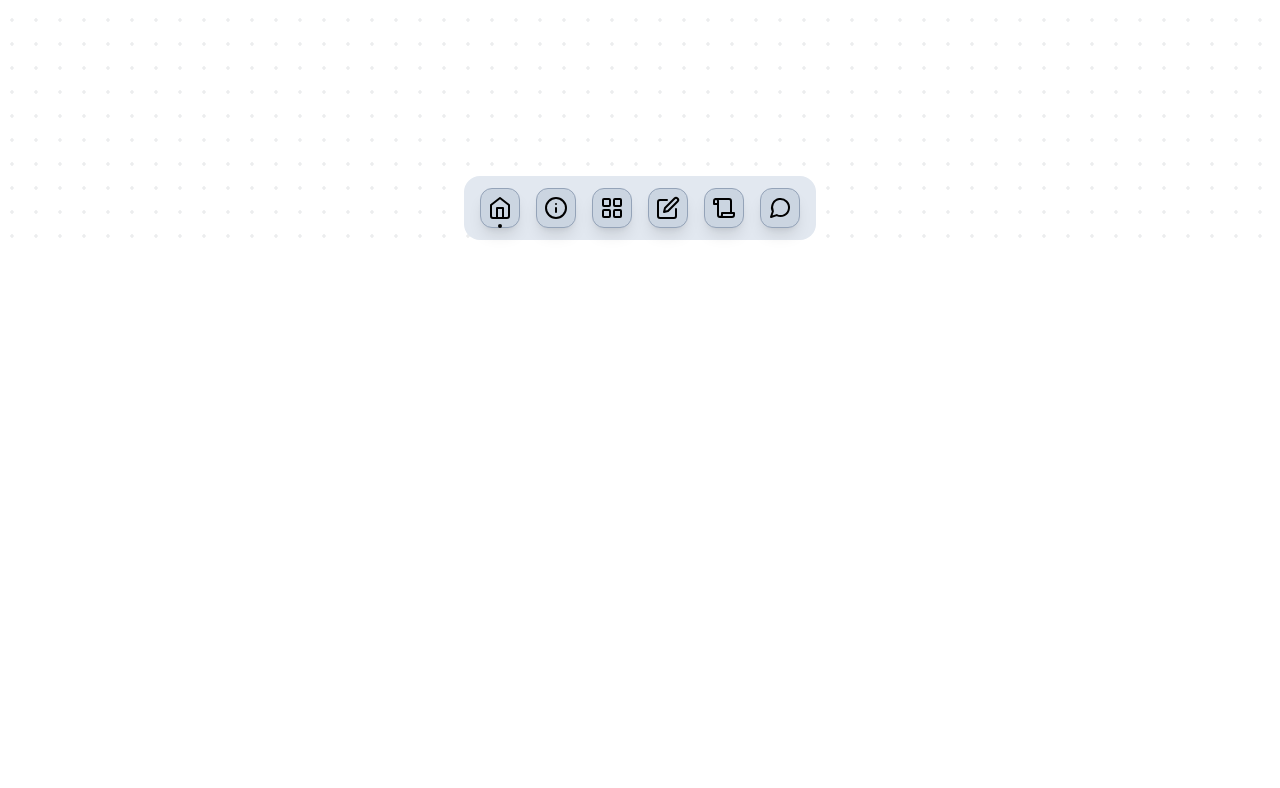
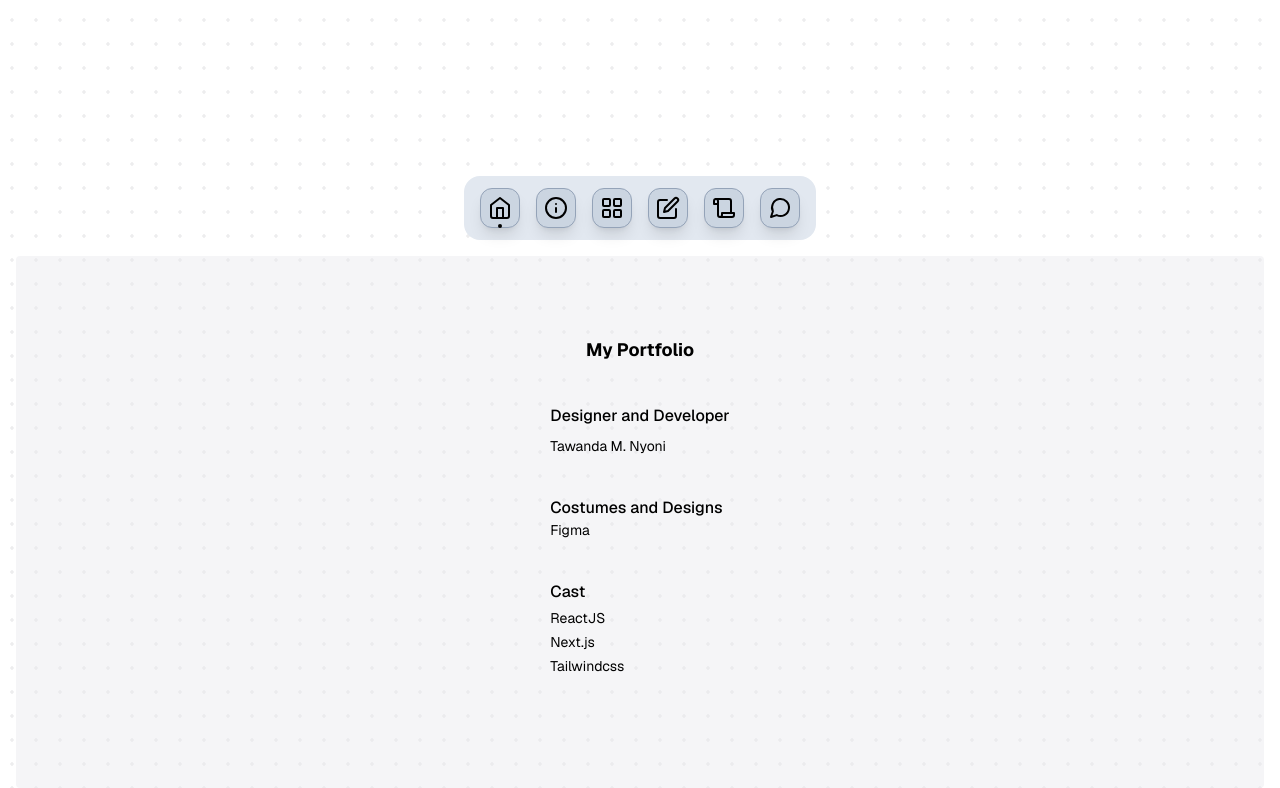
Before and after one commit to tmnyoni/tmnyoni.github.io, a Next.js app: page / in a window 1280 px wide. Shown: the part 544-1332 px from the top of the page. Before the commit the page ends 800 px from the top, so only its background shows below. Built offline with nearby package versions, Linux system fonts and the light colour scheme.

Commit message:
add footer

```diff
--- a/src/app/(site)/about-me/page.tsx
+++ b/src/app/(site)/about-me/page.tsx
@@ -16,7 +16,7 @@ const caveat = Caveat({
 
 export default function Page() {
     return (
-        <main className="flex min-h-screen w-screen flex-col px-4 pt-8">
+        <main className="flex min-h-screen  flex-col px-4 pt-8">
             <section className="mx-auto max-w-[600px]">
                 <div>
                     <div
--- a/src/app/(site)/blog/page.tsx
+++ b/src/app/(site)/blog/page.tsx
@@ -10,7 +10,7 @@ const anton = Anton({
 
 export default function Page() {
     return (
-        <main className="flex min-h-screen  w-screen flex-col px-4 pt-8">
+        <main className="flex min-h-screen   flex-col px-4 pt-8">
             <section className="mx-auto max-w-[600px]">
                 <div className={cn("text-3xl", anton.className)}>Blog</div>
                 <div className="mt-2 text-sm text-slate-700">
--- a/src/app/(site)/chat-me/page.tsx
+++ b/src/app/(site)/chat-me/page.tsx
@@ -14,7 +14,7 @@ const anton = Anton({
 
 export default function Page() {
     return (
-        <main className="flex min-h-screen w-screen flex-col px-4 pt-8">
+        <main className="flex min-h-screen  flex-col px-4 pt-8">
             <section className="mx-auto max-w-[600px]">
                 <div>
                     <div className={cn("text-3xl", anton.className)}>
--- a/src/app/(site)/layout.tsx
+++ b/src/app/(site)/layout.tsx
@@ -12,7 +12,8 @@ export default function SiteLayout(props: RootLayoutProps) {
     const { children } = props
 
     return (
-        <main className="relative flex min-h-screen w-screen flex-col items-center justify-center">
+        <main className="relative min-h-screen">
+            <div className="grid h-screen place-items-center">
                 <ToggleThemeButton />
 
                 {children}
@@ -20,6 +21,32 @@ export default function SiteLayout(props: RootLayoutProps) {
                     <DesktopDock className="sm:flex" />
                     <MobileDock className="sm:hidden" />
                 </section>
+            </div>
+            <Footer />
         </main>
     )
 }
+
+export function Footer() {
+    return (
+        <div className="mx-1 grid flex-col place-items-center justify-center rounded bg-gray-200/40 px-4 dark:bg-black/90 md:mx-4">
+            <div className="mt-20 text-lg font-bold">My Portfolio</div>
+            <div className="mb-28 mt-10 space-y-10">
+                <div>
+                    <h3 className="font-medium">Designer and Developer</h3>
+                    <p className="mt-2 text-sm"> Tawanda M. Nyoni</p>
+                </div>
+                <div>
+                    <h3 className="font-medium">Costumes and Designs</h3>
+                    <p className="text-sm">Figma</p>
+                </div>
+                <div className="space-y-1">
+                    <h3 className="font-medium">Cast</h3>
+                    <p className="text-sm"> ReactJS </p>
+                    <p className="text-sm"> Next.js </p>
+                    <p className="text-sm"> Tailwindcss </p>
+                </div>
+            </div>
+        </div>
+    )
+}
--- a/src/app/(site)/page.tsx
+++ b/src/app/(site)/page.tsx
@@ -63,15 +63,6 @@ export default function Page() {
                         className="mt-10 max-w-[19ch] text-center text-4xl font-black leading-tight md:text-8xl"
                     />
                 </motion.div>
-                <motion.div
-                    variants={item}
-                    // className="mt-10 text-balance text-center text-4xl font-black leading-tight sm:text-6xl md:text-8xl"
-                >
-                    {/* <AnimatedText
-                        text="Software Developer and UI & UX Designer"
-                        className="mt-10 max-w-[19ch] text-center text-4xl font-black leading-tight md:text-8xl"
-                    /> */}
-                </motion.div>
             </motion.div>
         </main>
     )
--- a/src/app/(site)/projects/page.tsx
+++ b/src/app/(site)/projects/page.tsx
@@ -12,7 +12,7 @@ const anton = Anton({
 
 export default function Page() {
     return (
-        <main className="flex min-h-screen  w-screen flex-col px-4 pt-8">
+        <main className="flex min-h-screen   flex-col px-4 pt-8">
             <section className="mx-auto max-w-[600px]">
                 <div>
                     <div
--- a/src/app/(site)/resume/page.tsx
+++ b/src/app/(site)/resume/page.tsx
@@ -13,7 +13,7 @@ const anton = Anton({
 
 export default function Page() {
     return (
-        <main className="flex min-h-screen w-screen flex-col px-4 pt-8">
+        <main className="flex min-h-screen  flex-col px-4 pt-8">
             <section className="mx-auto max-w-[600px]">
                 <div>
                     <div className={cn("text-3xl", anton.className)}>
--- a/src/components/dock.tsx
+++ b/src/components/dock.tsx
@@ -43,7 +43,7 @@ export function MobileDock({ className, ...props }: MobileDockProps) {
     const [open, setOpen] = useState(false)
 
     return (
-        <div className="relative text-black sm:hidden">
+        <div className="relative isolate text-black sm:hidden">
             <div
                 className="relative z-50 grid size-12 place-items-center rounded-2xl border bg-white shadow-inner "
                 onClick={() => setOpen((prev) => !prev)}
@@ -52,11 +52,11 @@ export function MobileDock({ className, ...props }: MobileDockProps) {
             </div>
             <div
                 className={cn(
-                    "absolute -top-0 z-10  rotate-[90deg]",
+                    "absolute -top-0 z-20  rotate-[90deg]",
                     open ? "flex" : "hidden"
                 )}
             >
-                <div className="absolute -left-[125px] -top-[170px] h-[300px] w-screen rounded-full border bg-white/80 shadow" />
+                <div className="absolute -left-[125px] -top-[170px] h-[300px] w-[300px] rounded-full bg-white/80" />
                 {dockItems.map((dockItem, index) => (
                     <MobileItem
                         key={index}
```
Lines whose indentation alone changed are shown as unchanged.
